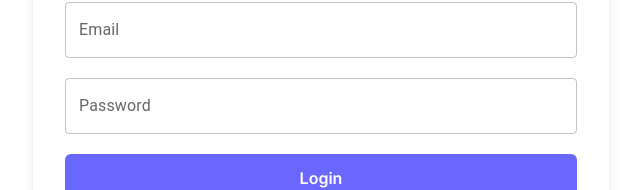
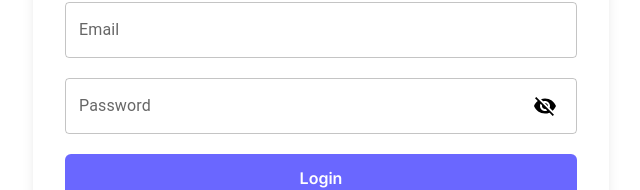
Before and after one commit to mk-saadi/social-link-client, a Next.js app: page /Login in a window 1280 px wide. Shown: the part 278-468 px from the top of the page, without its empty margins (319-959 px from the left). Built offline with nearby package versions, Linux system fonts and the light colour scheme.

Commit message:
imgbb success

```diff
--- a/src/app/Login/page.jsx
+++ b/src/app/Login/page.jsx
@@ -4,14 +4,21 @@ import { TextField } from '@mui/material';
 import Link from 'next/link';
 // import { useRouter } from 'next/navigation';
 import React, { useState } from 'react';
+import VisibilityIcon from '@mui/icons-material/Visibility';
+import VisibilityOffIcon from '@mui/icons-material/VisibilityOff';
 
 const Login = () => {
+    const [passwordShow, setPasswordShow] = useState(false);
 
     const [email, setEmail] = useState('')
     const [password, setPassword] = useState('')
     const [error, setError] = useState('')
 
     // const router = useRouter();
+
+    const handlePasswordShow = () => {
+        setPasswordShow(!passwordShow)
+    }
 
     const handleSubmit = async (e) => {
         e.preventDefault()
@@ -39,7 +46,13 @@ const Login = () => {
                 <h4 className=' text-2xl font-semibold text-[#6A67FF]'>Login</h4>
                 <form onSubmit={(e) => handleSubmit(e)} className='flex flex-col justify-center gap-5'>
                     <TextField fullWidth label="Email" id="fullWidth" onChange={(e) => setEmail(e.target.value)} type="email" name='email' className=' border rounded-md' />
-                    <TextField fullWidth label="Password" id="fullWidth" onChange={(e) => setPassword(e.target.value)} type="password" name='password' className=' border rounded-md' />
+                    <div className='relative'>
+                        <TextField fullWidth label="Password" id="fullWidth" onChange={(e) => setPassword(e.target.value)} type={passwordShow ? `text` : `password`} name='password' className='border rounded-md' />
+                        {passwordShow ?
+                            <VisibilityIcon onClick={() => handlePasswordShow()} className='absolute right-5 top-4 cursor-pointer' />
+                            : <VisibilityOffIcon onClick={() => handlePasswordShow()} className='absolute right-5 top-4 cursor-pointer' />
+                        }
+                    </div>
                     {error && (<div>
                         <span className='text-red-700 text-md text-lg'>{error}</span>
                     </div>)}
--- a/src/app/SignUp/page.jsx
+++ b/src/app/SignUp/page.jsx
@@ -7,7 +7,7 @@ import VisibilityOffIcon from '@mui/icons-material/VisibilityOff';
 // import { useRouter } from 'next/router';
 
 const SignUp = () => {
-    const imgbbApiKey = process.env.NEXT_IMAGE_UPLOAD_TOKEN; // Replace with your ImgBB API key
+    const imgbbApiKey = '35693cbbb9e1a46748a3b83e16106023'; // Replace with your ImgBB API key
     // const router = useRouter();
     console.log(imgbbApiKey)
 
@@ -52,9 +52,9 @@ const SignUp = () => {
                 body: JSON.stringify({ email }),
             });
 
-            const { user } = await resUserExists.json();
+            await resUserExists.json();
 
-            if (resUserExists.status === 409) {
+            if (resUserExists.status === 400) {
                 setError("User already exists.");
                 return;
             }
@@ -72,7 +72,8 @@ const SignUp = () => {
                     name,
                     email,
                     password,
-                    photo: imageUrl,
+                    image: imageUrl,
+                    isVerified: false,
                 };
 
                 const registrationResponse = await fetch('http://localhost:7000/users', {
@@ -83,7 +84,7 @@ const SignUp = () => {
                     body: JSON.stringify(registrationData),
                 });
 
-                if (registrationResponse.ok) {
+                if (registrationResponse.ok ) {
                     setName('');
                     setEmail('');
                     setPhoto(null);
```
